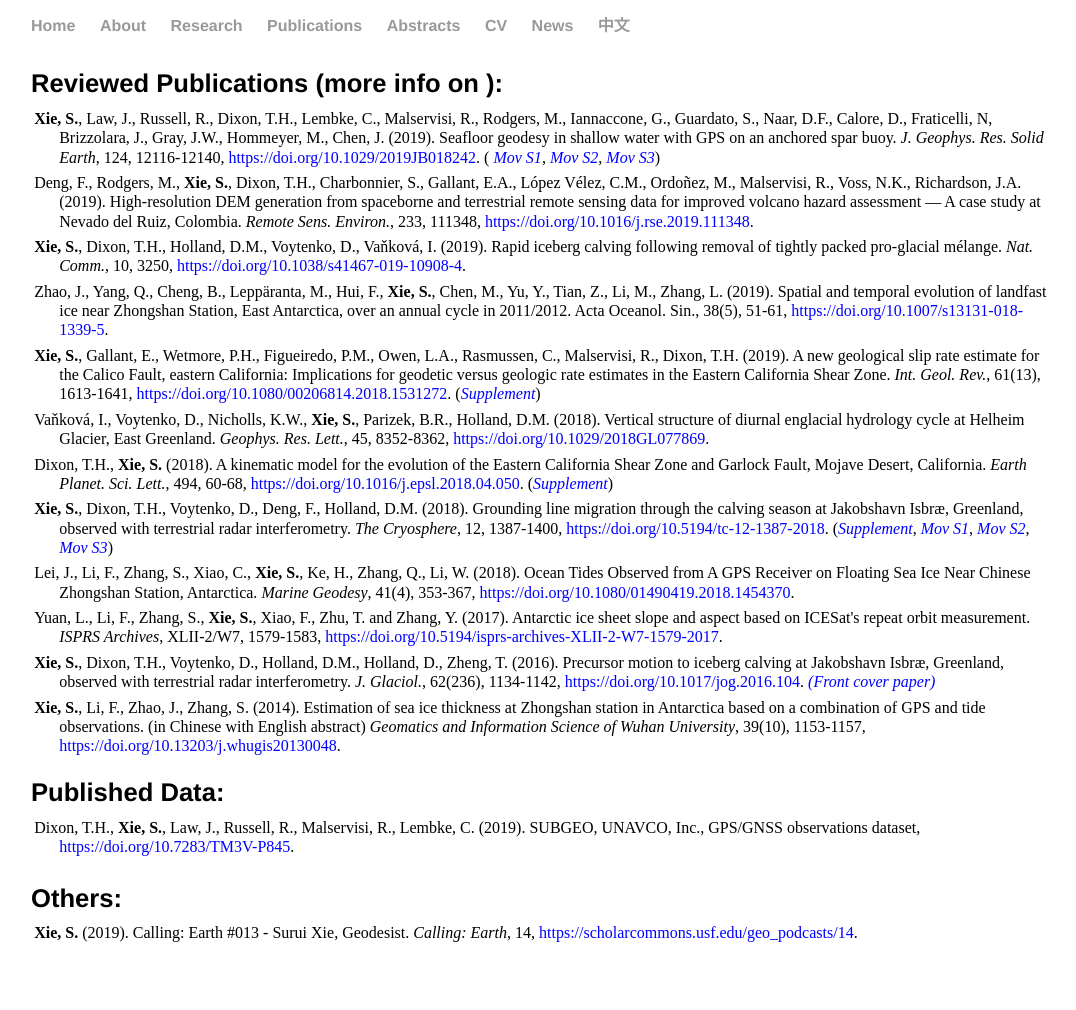
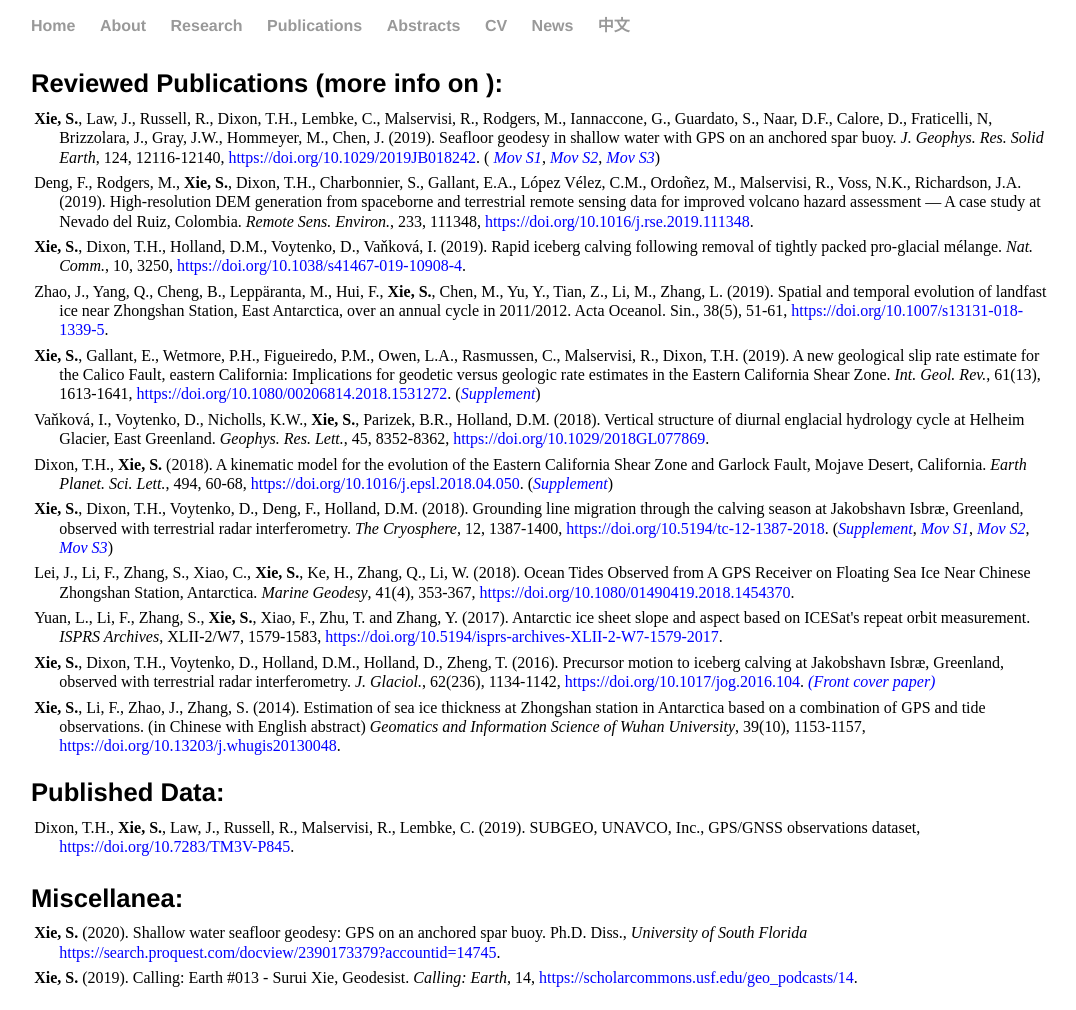
Before and after one commit to suruixie/suruixie.github.io, a Jekyll site: the page built from publications/index.html, in a window 1280 px wide. Shown: the whole page, without its empty margins (97-1173 px from the left). Built offline with Jekyll 4.4.1, drawn with Linux system fonts in a browser that asks for light colours; a style sheet for code colours, icons or effects is not loaded; before the commit the page ends 965 px from its top, so only the background shows below that.

Commit message:
Update index.html

```diff
--- a/publications/index.html
+++ b/publications/index.html
@@ -39,7 +39,10 @@ title: Surui's publications
 		<br style="line-height:3em">
 	</p>
 
-	<h4 style="margin-top:3em;margin-bottom:0.3em;">Others: </h4>
+	<h4 style="margin-top:3em;margin-bottom:0.3em;">Miscellanea: </h4>
+	<p  class="publist" style="font-size:1.0em;">
+	        <strong>Xie, S.</strong> (2020). Shallow water seafloor geodesy: GPS on an anchored spar buoy. Ph.D. Diss., <em>University of South Florida</em> <a href="https://search.proquest.com/docview/2390173379?accountid=14745" style="color:#0000FF;">https://search.proquest.com/docview/2390173379?accountid=14745</a>.  <br>
+	</p>
 	<p  class="publist" style="font-size:1.0em;">
 		<strong>Xie, S.</strong> (2019). Calling: Earth #013 - Surui Xie, Geodesist. <em>Calling: Earth</em>, 14, <a href="https://scholarcommons.usf.edu/geo_podcasts/14" style="color:#0000FF;">https://scholarcommons.usf.edu/geo_podcasts/14</a>. <br>
 		<br style="line-height:10em">
```
